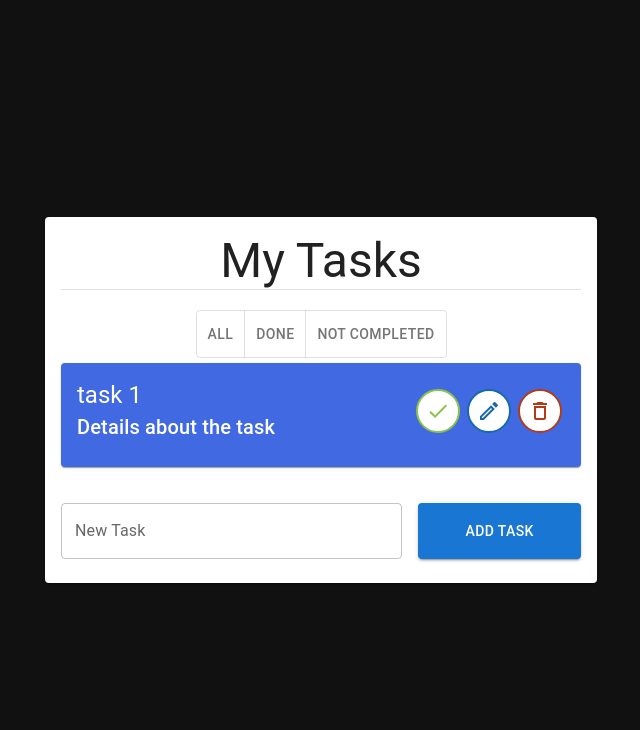
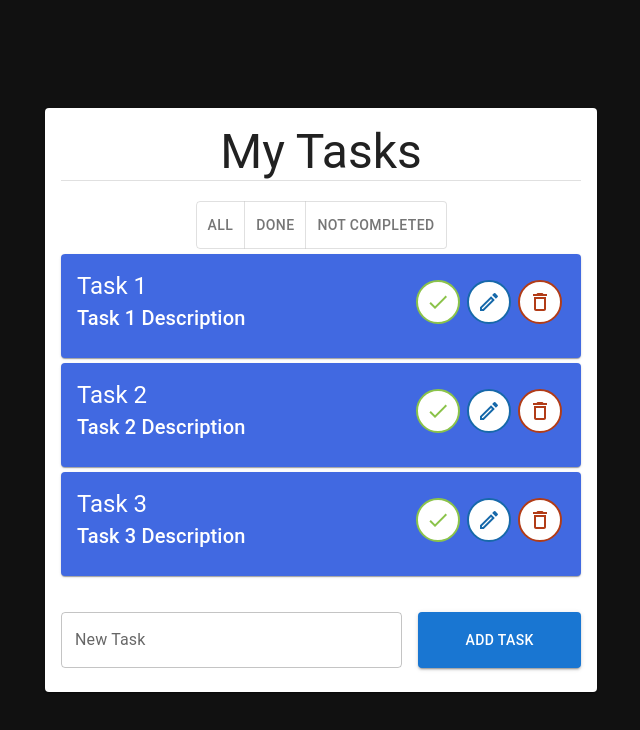
Before and after one commit to AhmedMahmoud962/ToDoList-ReactJs, a React (Create React App) app: page / in a window 1280 px wide. Shown: the top 730 px of the page, without its empty margins (319-959 px from the left). Built offline with nearby package versions, Linux system fonts and the light colour scheme.

Commit message:
build interface

```diff
--- a/package.json
+++ b/package.json
@@ -10,7 +10,8 @@
     "cra-template": "1.2.0",
     "react": "^19.0.0",
     "react-dom": "^19.0.0",
-    "react-scripts": "5.0.1"
+    "react-scripts": "5.0.1",
+    "uuid": "^11.0.3"
   },
   "scripts": {
     "start": "react-scripts start",
--- a/src/Components/ToDoList.js
+++ b/src/Components/ToDoList.js
@@ -8,8 +8,33 @@ import Todo from "./Todo";
 import Grid from "@mui/material/Grid";
 import TextField from "@mui/material/TextField";
 import Button from "@mui/material/Button";
+// uuid
+import { v4 as uuidv4 } from "uuid";
 
+const todo = [
+  {
+    id: uuidv4(),
+    title: "Task 1",
+    description: "Task 1 Description",
+    isCompleted: false,
+  },
+  {
+    id: uuidv4(),
+    title: "Task 2",
+    description: "Task 2 Description",
+    isCompleted: false,
+  },
+  {
+    id: uuidv4(),
+    title: "Task 3",
+    description: "Task 3 Description",
+    isCompleted: false,
+  },
+];
 function ToDoList() {
+  const todoJsx=todo.map((t)=>{
+    return <Todo key={t.id} title={t.title} description={t.description}  />
+  })
   return (
     <Container maxWidth="sm">
       <Card sx={{ minWidth: 275 }}>
@@ -31,20 +56,26 @@ function ToDoList() {
           {/* filter buttons */}
 
           {/* ToDos */}
-          <Todo />
+          {todoJsx}
           {/* ToDos */}
 
           {/* input + BUTTON */}
           <Grid container spacing={2} style={{ marginTop: "20px" }}>
             <Grid item xs={8}>
-              <TextField style={{ width: "100%" }}
+              <TextField
+                style={{ width: "100%" }}
                 id="outlined-basic"
                 label="New Task"
                 variant="outlined"
               />
             </Grid>
             <Grid item xs={4}>
-              <Button variant="contained" style={{ width: "100%",height:"100%" }}>Add Task</Button>
+              <Button
+                variant="contained"
+                style={{ width: "100%", height: "100%" }}
+              >
+                Add Task
+              </Button>
             </Grid>
           </Grid>
           {/* input + BUTTON */}
--- a/src/Components/Todo.js
+++ b/src/Components/Todo.js
@@ -7,7 +7,7 @@ import IconButton from "@mui/material/IconButton";
 import CheckIcon from "@mui/icons-material/Check";
 import ModeEditOutlineOutlinedIcon from "@mui/icons-material/ModeEditOutlineOutlined";
 import DeleteOutlineOutlinedIcon from "@mui/icons-material/DeleteOutlineOutlined";
-function Todo() {
+function Todo({ title, description, isCompleted }) {
   return (
     <Card
       className="todoCard"
@@ -22,10 +22,10 @@ function Todo() {
         <Grid container spacing={2}>
           <Grid item xs={8}>
             <Typography variant="h5" sx={{ textAlign: "left" }}>
-              task 1
+              {title}
             </Typography>
             <Typography variant="h6" sx={{ textAlign: "left" }}>
-              Details about the task
+              {description}
             </Typography>
           </Grid>
           {/* Action buttons */}
```
Also changed, not shown: 1 other file (tests, documents, lock files or other folders).
